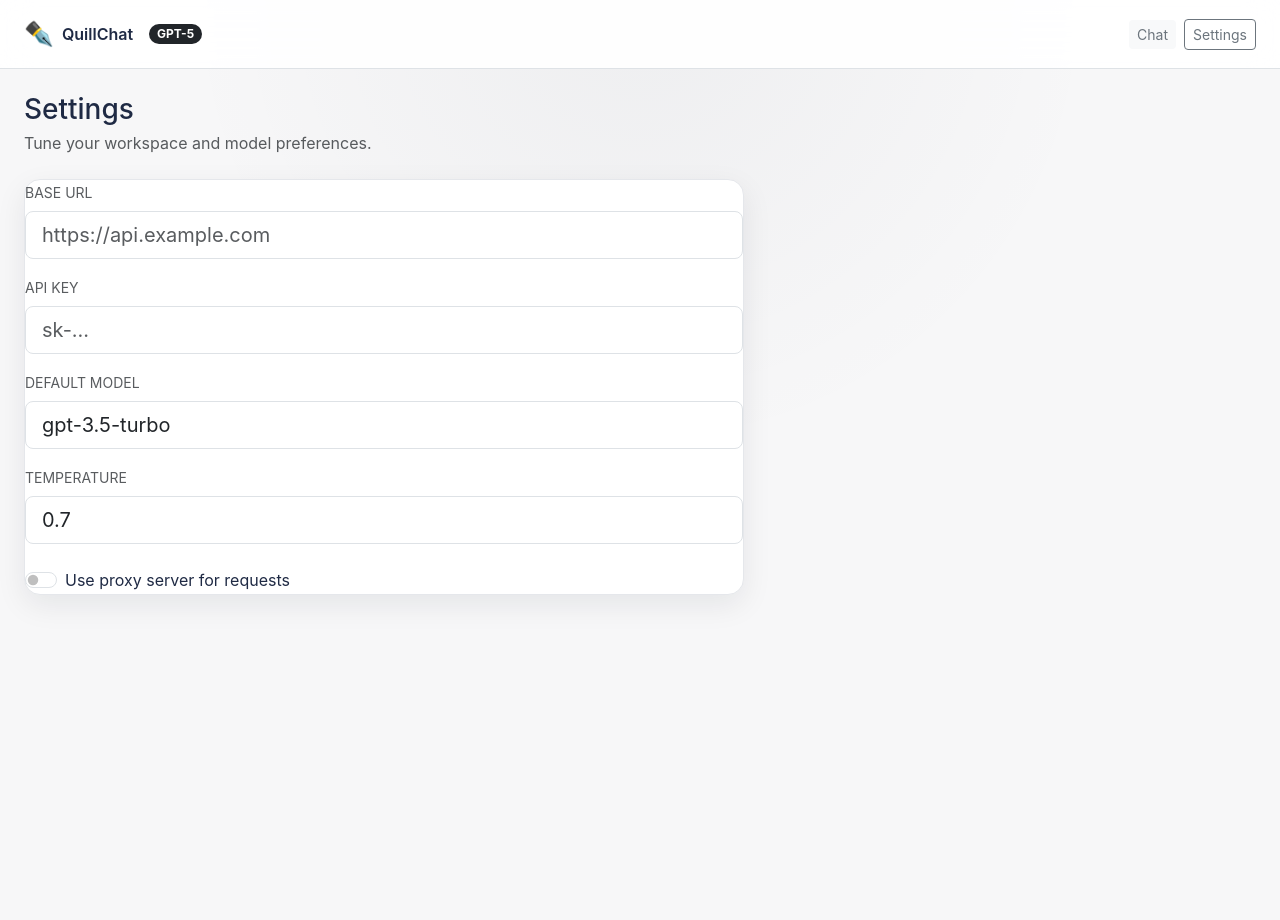
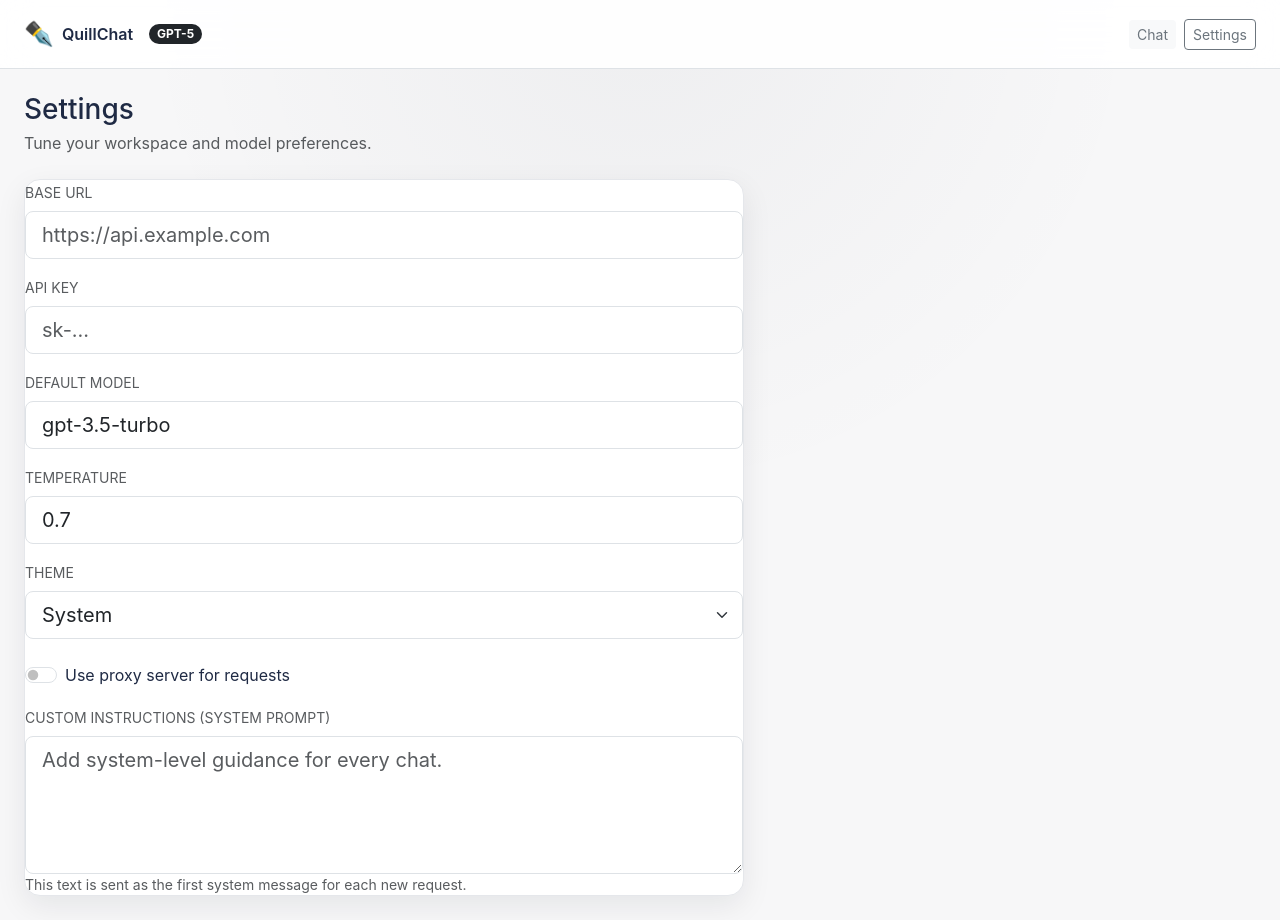
Before and after one commit to AshD/QuillChat, a SvelteKit app: page /settings in a window 1280 px wide. Before the commit the page ends 800 px from the top, so only its background shows below. Built offline with nearby package versions, Linux system fonts and the light colour scheme.

Commit message:
Add personalization settings

```diff
--- a/src/lib/components/SettingsForm.svelte
+++ b/src/lib/components/SettingsForm.svelte
@@ -12,6 +12,18 @@
   const handleTextInput =
     (key: 'baseUrl' | 'apiKey' | 'defaultModel') =>
     (event: Event & { currentTarget: HTMLInputElement }) => {
+      updateSetting(key, event.currentTarget.value);
+    };
+
+  const handleSelectInput =
+    (key: 'theme') =>
+    (event: Event & { currentTarget: HTMLSelectElement }) => {
+      updateSetting(key, event.currentTarget.value as Settings['theme']);
+    };
+
+  const handleTextAreaInput =
+    (key: 'customInstructions') =>
+    (event: Event & { currentTarget: HTMLTextAreaElement }) => {
       updateSetting(key, event.currentTarget.value);
     };
 
@@ -78,6 +90,20 @@
       />
     </div>
 
+    <div class="field">
+      <label class="form-label text-uppercase small text-muted" for="theme">Theme</label>
+      <select
+        id="theme"
+        class="form-select form-select-lg"
+        value={$settingsStore.theme}
+        on:change={handleSelectInput('theme')}
+      >
+        <option value="system">System</option>
+        <option value="light">Light</option>
+        <option value="dark">Dark</option>
+      </select>
+    </div>
+
     <div class="form-check form-switch mt-2">
       <input
         id="use-proxy"
@@ -91,6 +117,23 @@
         Use proxy server for requests
       </label>
     </div>
+
+    <div class="field">
+      <label class="form-label text-uppercase small text-muted" for="custom-instructions">
+        Custom instructions (system prompt)
+      </label>
+      <textarea
+        id="custom-instructions"
+        class="form-control form-control-lg"
+        rows="4"
+        placeholder="Add system-level guidance for every chat."
+        value={$settingsStore.customInstructions}
+        on:input={handleTextAreaInput('customInstructions')}
+      ></textarea>
+      <p class="text-muted small mb-0">
+        This text is sent as the first system message for each new request.
+      </p>
+    </div>
   </div>
 </form>
 
--- a/src/lib/stores/settings.ts
+++ b/src/lib/stores/settings.ts
@@ -7,6 +7,8 @@ export type Settings = {
   defaultModel: string;
   temperature: number;
   useProxy: boolean;
+  theme: 'light' | 'dark' | 'system';
+  customInstructions: string;
 };
 
 const STORAGE_KEY = 'quillchat.settings';
@@ -17,6 +19,8 @@ const defaultSettings: Settings = {
   defaultModel: 'gpt-3.5-turbo',
   temperature: 0.7,
   useProxy: false,
+  theme: 'system',
+  customInstructions: '',
 };
 
 const loadSettings = (): Settings => {
@@ -42,6 +46,14 @@ const loadSettings = (): Settings => {
         typeof parsed.useProxy === 'boolean'
           ? parsed.useProxy
           : defaultSettings.useProxy,
+      theme:
+        parsed.theme === 'light' || parsed.theme === 'dark' || parsed.theme === 'system'
+          ? parsed.theme
+          : defaultSettings.theme,
+      customInstructions:
+        typeof parsed.customInstructions === 'string'
+          ? parsed.customInstructions
+          : defaultSettings.customInstructions,
     };
   } catch {
     return defaultSettings;
--- a/src/routes/+layout.svelte
+++ b/src/routes/+layout.svelte
@@ -1,3 +1,49 @@
+<script lang="ts">
+  import { browser } from '$app/environment';
+  import { onMount } from 'svelte';
+  import { settingsStore } from '$lib/stores/settings';
+
+  let prefersDarkQuery: MediaQueryList | null = null;
+
+  const resolveTheme = (theme: 'light' | 'dark' | 'system') => {
+    if (theme === 'system') {
+      const prefersDark =
+        prefersDarkQuery?.matches ??
+        (browser && window.matchMedia('(prefers-color-scheme: dark)').matches);
+      return prefersDark ? 'dark' : 'light';
+    }
+
+    return theme;
+  };
+
+  const applyTheme = (theme: 'light' | 'dark' | 'system') => {
+    if (!browser) {
+      return;
+    }
+
+    document.body.dataset.theme = resolveTheme(theme);
+  };
+
+  onMount(() => {
+    if (!browser) {
+      return;
+    }
+
+    prefersDarkQuery = window.matchMedia('(prefers-color-scheme: dark)');
+    const handler = () => applyTheme($settingsStore.theme);
+    prefersDarkQuery.addEventListener('change', handler);
+    applyTheme($settingsStore.theme);
+
+    return () => {
+      prefersDarkQuery?.removeEventListener('change', handler);
+    };
+  });
+
+  $: if (browser) {
+    applyTheme($settingsStore.theme);
+  }
+</script>
+
 <svelte:head>
   <title>QuillChat</title>
 </svelte:head>
@@ -26,26 +72,81 @@
 
 <style>
   :global(body) {
+    --app-bg:
+      radial-gradient(circle at top, rgba(15, 23, 42, 0.04), transparent 45%),
+      #f7f7f8;
+    --app-text: #1f2a44;
+    --card-bg: #ffffff;
+    --card-border: #e5e7eb;
+    --header-bg: rgba(255, 255, 255, 0.9);
+    --composer-bg: #f9fafb;
+    --composer-border: #e5e7eb;
+    --preview-bg: #ffffff;
+    --preview-border: #e2e8f0;
+    --muted-text: #6b7280;
+    --input-bg: #ffffff;
+    --input-border: #d1d5db;
     margin: 0;
     font-family: "Inter", "Segoe UI", system-ui, sans-serif;
-    color: #1f2a44;
-    background:
-      radial-gradient(circle at top, rgba(15, 23, 42, 0.04), transparent 45%),
-      #f7f7f8;
+    color: var(--app-text);
+    background: var(--app-bg);
   }
 
   :global(.chatgpt-card) {
-    background: #ffffff;
-    border: 1px solid #e5e7eb;
+    background: var(--card-bg);
+    border: 1px solid var(--card-border);
     border-radius: 20px;
     box-shadow: 0 10px 30px rgba(15, 23, 42, 0.08);
   }
 
   .app-header {
-    background: rgba(255, 255, 255, 0.9);
+    background: var(--header-bg);
     backdrop-filter: blur(16px);
     position: sticky;
     top: 0;
     z-index: 10;
   }
+
+  :global(body[data-theme='dark']) {
+    --app-bg:
+      radial-gradient(circle at top, rgba(148, 163, 184, 0.14), transparent 45%),
+      #0f172a;
+    --app-text: #e2e8f0;
+    --card-bg: #111827;
+    --card-border: #1f2937;
+    --header-bg: rgba(15, 23, 42, 0.92);
+    --composer-bg: #0b1120;
+    --composer-border: #1f2937;
+    --preview-bg: #0f172a;
+    --preview-border: #1f2937;
+    --muted-text: #94a3b8;
+    --input-bg: #0b1120;
+    --input-border: #1f2937;
+  }
+
+  :global(body[data-theme='dark'] .text-muted) {
+    color: var(--muted-text) !important;
+  }
+
+  :global(body[data-theme='dark'] .form-control),
+  :global(body[data-theme='dark'] .form-select) {
+    background-color: var(--input-bg);
+    color: var(--app-text);
+    border-color: var(--input-border);
+  }
+
+  :global(body[data-theme='dark'] .form-control::placeholder) {
+    color: rgba(226, 232, 240, 0.6);
+  }
+
+  :global(body[data-theme='dark'] .btn-light) {
+    background-color: #1f2937;
+    color: var(--app-text);
+    border-color: #374151;
+  }
+
+  :global(body[data-theme='dark'] .bg-light) {
+    background-color: #111827 !important;
+    color: var(--app-text);
+  }
 </style>
```
Also changed, not shown: src/lib/components/MessageComposer.svelte (+19 -8 lines).
